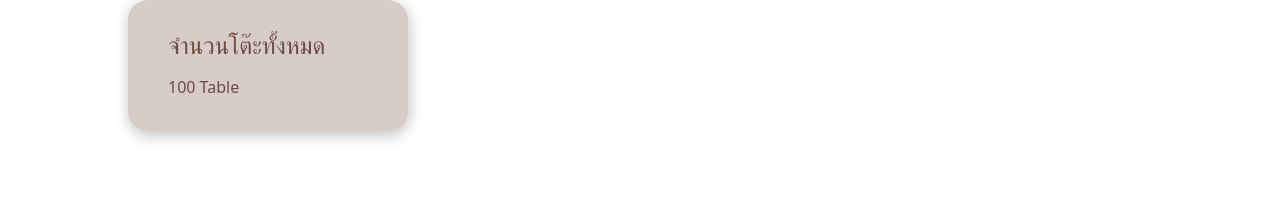
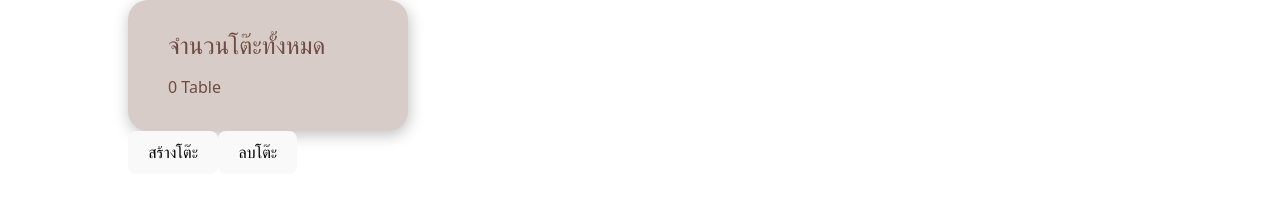
Before and after one commit to SaranKunvijit/foodsed, a React (Vite) app: page /manage in a window 1280 px wide. Both pictures are taken after a click on the item "โต๊ะ". Shown: the part 346-544 px from the top of the page. Built offline with nearby package versions, Linux system fonts and the light colour scheme.

Commit message:
สร้างโต๊ะและลบโต๊ะที่สร้าง

```diff
--- a/index.html
+++ b/index.html
@@ -4,7 +4,7 @@
     <meta charset="UTF-8" />
     <link rel="icon" type="image/svg+xml" href="/vite.svg" />
     <meta name="viewport" content="width=device-width, initial-scale=1.0" />
-    <title>foodsed</title>
+    <title>All Foods</title>
   </head>
   <body>
     <div id="root"></div>
--- a/src/pages/Manage/ManagePage/ManageTable.tsx
+++ b/src/pages/Manage/ManagePage/ManageTable.tsx
@@ -1,12 +1,33 @@
 
+import { useState } from 'react'
 import '../ManagePage/ManagePageCss/ManageTable.css'
 function ManageTable() {
+
+  const [tableTotal, setTableTotal] = useState(0)
+  const tables = Array.from({length: tableTotal},(_,i) =>i+1)
+  const handleremoveLastTable = () => {
+    setTableTotal(prev =>(prev > 0? prev-1:0))
+  }
+
   return (
     <div>
       <div className="table-text">
         <div className="all-table">
           <h1>จำนวนโต๊ะทั้งหมด</h1>
-          <p>100 Table</p>
+          <p>{tableTotal} Table</p>
+
+        </div>
+
+        <button onClick={() => setTableTotal(prev =>prev+1)} className='btn-create'>สร้างโต๊ะ</button>
+        <button onClick={handleremoveLastTable}>ลบโต๊ะ</button>
+        <div className="btn-table">
+          {tables.map((id) => (
+            <button
+            key={id}
+            className='table-id'
+            onClick={() => console.log(`โต๊ะ ${id}`)}
+            >{id}</button>
+          ))}
         </div>
 
       </div>
```
